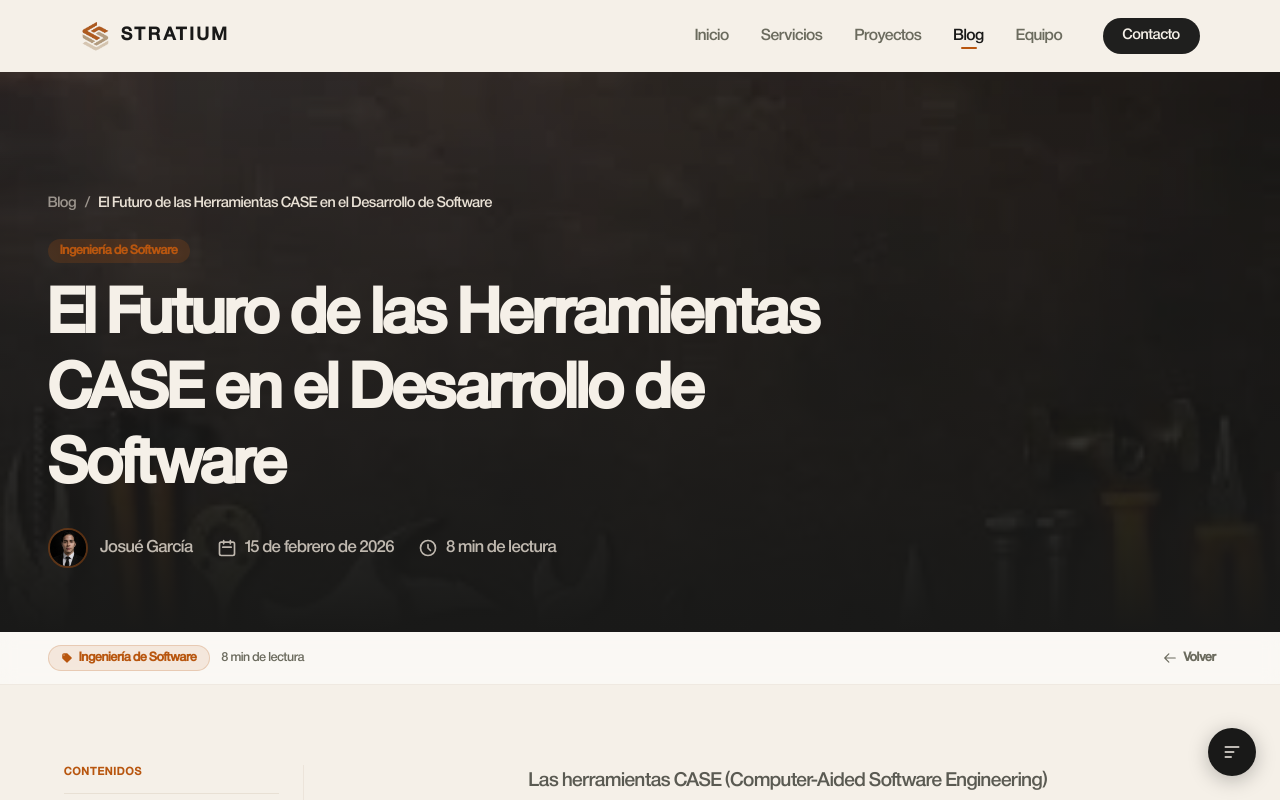
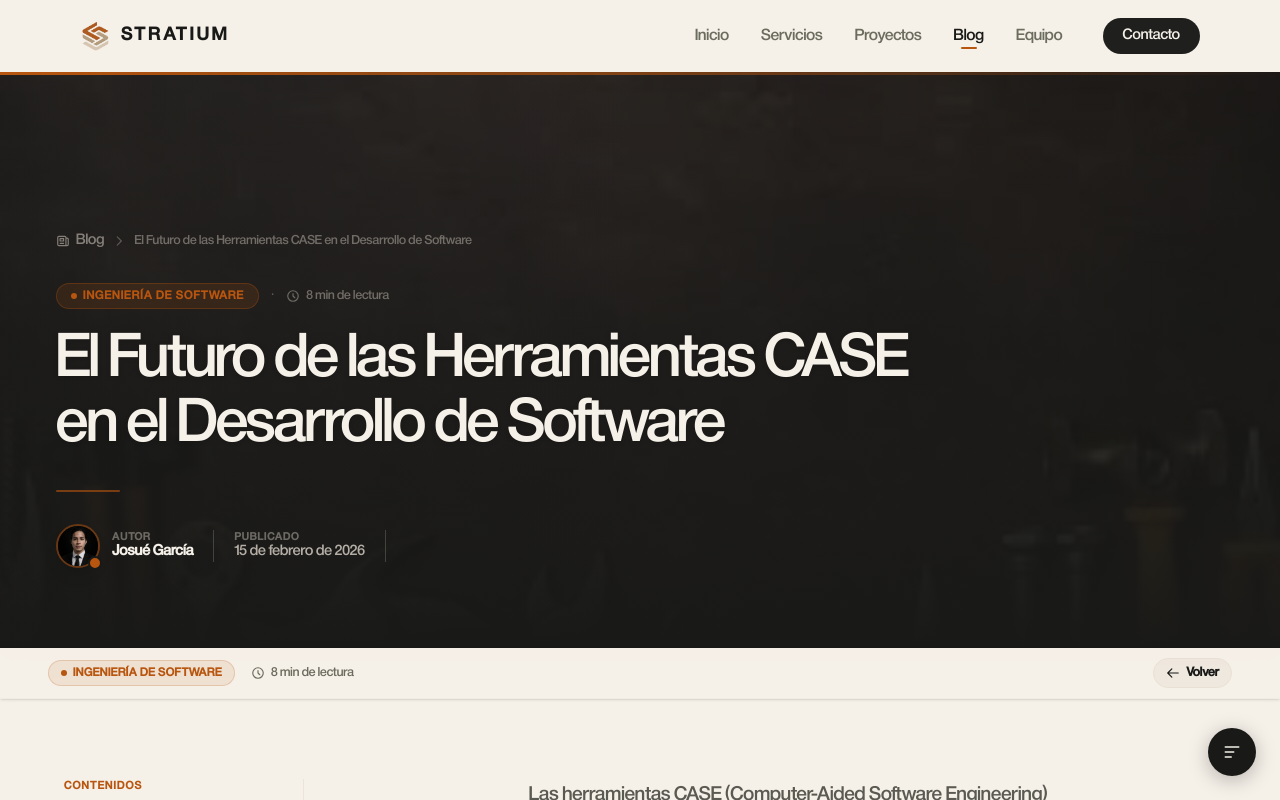
Before and after one commit to JosueGarciaAbata/team-corporate, an Angular app: page /blog/static-1 in a window 1280 px wide. Shown: the top 800 px of the page. Built offline with nearby package versions, Linux system fonts and the light colour scheme.

Commit message:
chore: fix bold text in blog detail page

```diff
--- a/src/app/pages/blog-detail/blog-detail.html
+++ b/src/app/pages/blog-detail/blog-detail.html
@@ -3,72 +3,107 @@
   <!-- ═══════════════════════════════════════════════ -->
   <!--  HERO / COVER IMAGE                            -->
   <!-- ═══════════════════════════════════════════════ -->
-  <section class="blog-detail-hero relative h-[60vh] lg:h-[70vh] flex items-end overflow-hidden bg-brand-charcoal">
+  <section class="blog-detail-hero relative min-h-[72vh] flex flex-col justify-end overflow-hidden bg-brand-charcoal">
 
-    <!-- Cover image -->
+    <!-- Cover image con parallax suave -->
     <img
       [src]="post.coverImageUrl"
       [alt]="post.title"
-      class="absolute inset-0 w-full h-full object-cover opacity-40"
+      class="absolute inset-0 w-full h-full object-cover scale-105 opacity-35"
     />
 
-    <!-- Gradient overlay -->
-    <div class="absolute inset-0 bg-linear-to-t from-brand-charcoal via-brand-charcoal/60 to-transparent"></div>
+    <!-- Gradiente multicapa: oscuro abajo, viñeta lateral sutil -->
+    <div class="absolute inset-0 bg-linear-to-t from-brand-charcoal via-brand-charcoal/70 to-brand-charcoal/10"></div>
+    <div class="absolute inset-0 bg-linear-to-r from-brand-charcoal/50 via-transparent to-transparent"></div>
+
+    <!-- Línea decorativa superior (acento color) -->
+    <div class="absolute top-0 left-0 right-0 h-0.75 bg-linear-to-r from-brand-accent via-brand-accent/60 to-transparent z-20"></div>
 
     <!-- Content -->
-    <div class="container mx-auto px-6 lg:px-12 relative z-10 pb-12 lg:pb-16">
+    <div class="container mx-auto px-6 lg:px-14 relative z-10 pt-20 pb-14 lg:pb-20">
 
       <!-- Breadcrumb -->
-      <div class="flex items-center gap-2 text-sm text-brand-warm/60 mb-6">
-        <a routerLink="/blog" class="hover:text-brand-accent transition-colors">Blog</a>
-        <span>/</span>
-        <span class="text-brand-warm">{{ post.title }}</span>
-      </div>
+      <nav aria-label="Migas de pan" class="flex items-center gap-2 text-sm mb-8">
+        <a routerLink="/blog" class="text-brand-warm/50 hover:text-brand-accent transition-colors duration-200 flex items-center gap-1.5">
+          <svg class="w-3.5 h-3.5" fill="none" stroke="currentColor" viewBox="0 0 24 24">
+            <path stroke-linecap="round" stroke-linejoin="round" stroke-width="2" d="M19 20H5a2 2 0 01-2-2V6a2 2 0 012-2h10a2 2 0 012 2v1m2 13a2 2 0 01-2-2V7m2 13a2 2 0 002-2V9a2 2 0 00-2-2h-2m-4-3H9M7 16h6M7 8h6v4H7V8z"/>
+          </svg>
+          Blog
+        </a>
+        <svg class="w-3.5 h-3.5 text-brand-warm/30" fill="none" stroke="currentColor" viewBox="0 0 24 24">
+          <path stroke-linecap="round" stroke-linejoin="round" stroke-width="2" d="M9 5l7 7-7 7"/>
+        </svg>
+        <span class="text-brand-warm/40 truncate max-w-65 lg:max-w-md text-xs">{{ post.title }}</span>
+      </nav>
 
       <div class="max-w-4xl">
 
         <!-- Category badge -->
-        <span class="inline-block px-3 py-1 text-xs font-semibold text-brand-accent bg-brand-accent/20 rounded-full mb-4">
+        <div class="flex items-center gap-3 mb-5">
+          <span class="inline-flex items-center gap-1.5 px-3.5 py-1 text-[11px] font-bold tracking-widest uppercase text-brand-accent bg-brand-accent/15 border border-brand-accent/30 rounded-full backdrop-blur-sm">
+            <span class="w-1.5 h-1.5 rounded-full bg-brand-accent inline-block"></span>
             {{ post.category }}
           </span>
+          <span class="text-brand-warm/35 text-xs hidden sm:block">·</span>
+          <span class="text-brand-warm/40 text-xs hidden sm:flex items-center gap-1.5">
+            <svg class="w-3.5 h-3.5" fill="none" stroke="currentColor" viewBox="0 0 24 24">
+              <path stroke-linecap="round" stroke-linejoin="round" stroke-width="2" d="M12 8v4l3 3m6-3a9 9 0 11-18 0 9 9 0 0118 0z"/>
+            </svg>
+            {{ post.readTime }} de lectura
+          </span>
+        </div>
 
         <!-- Title -->
-        <h1 class="text-4xl lg:text-6xl font-bold text-brand-cream leading-tight mb-6">
+        <h1 class="text-[2.4rem] sm:text-5xl lg:text-[3.6rem] font-medium text-brand-cream leading-[1.12] tracking-tight mb-8 drop-shadow-sm">
           {{ post.title }}
         </h1>
 
+        <!-- Separador fino -->
+        <div class="w-16 h-0.5 bg-brand-accent/60 mb-8 rounded-full"></div>
+
         <!-- Meta info -->
-        <div class="flex flex-wrap items-center gap-6 text-brand-warm/80">
+        <div class="flex flex-wrap items-center gap-5">
+
+          <!-- Author -->
           <div class="flex items-center gap-3">
-            <!-- Avatar — solo el primero -->
+            <div class="relative">
               <img
                 [src]="post.authors[0].avatarUrl"
                 [alt]="post.authors[0].name"
-              class="w-10 h-10 rounded-full object-cover border-2 border-brand-accent/40"
+                class="w-11 h-11 rounded-full object-cover border-2 border-brand-accent/50 shadow-lg"
               />
-            <!-- Names -->
-            <span class="font-medium">
+              <span class="absolute -bottom-0.5 -right-0.5 w-3.5 h-3.5 bg-brand-accent rounded-full border-2 border-brand-charcoal"></span>
+            </div>
+            <div class="flex flex-col">
+              <span class="text-[10px] font-semibold uppercase tracking-widest text-brand-warm/40 leading-none mb-0.5">Autor</span>
+              <span class="font-semibold text-brand-cream text-sm leading-none">
                 @if (post.authors.length === 1) {
                   {{ post.authors[0].name }}
                 } @else {
                   <button (click)="showAuthorsModal.set(true)" class="hover:text-brand-accent transition-colors cursor-pointer">
-                  {{ post.authors[0].name }} + {{ post.authors.length - 1 }} más
+                    {{ post.authors[0].name }} <span class="text-brand-accent">+{{ post.authors.length - 1 }}</span>
                   </button>
                 }
               </span>
             </div>
-          <div class="flex items-center gap-2">
-            <svg class="w-5 h-5" fill="none" stroke="currentColor" viewBox="0 0 24 24">
-              <path stroke-linecap="round" stroke-linejoin="round" stroke-width="2" d="M8 7V3m8 4V3m-9 8h10M5 21h14a2 2 0 002-2V7a2 2 0 00-2-2H5a2 2 0 00-2 2v12a2 2 0 002 2z"/>
-            </svg>
-            <span>{{ formatDate(post.date) }}</span>
           </div>
-          <div class="flex items-center gap-2">
-            <svg class="w-5 h-5" fill="none" stroke="currentColor" viewBox="0 0 24 24">
-              <path stroke-linecap="round" stroke-linejoin="round" stroke-width="2" d="M12 8v4l3 3m6-3a9 9 0 11-18 0 9 9 0 0118 0z"/>
-            </svg>
-            <span>{{ post.readTime }} de lectura</span>
+
+          <div class="w-px h-8 bg-brand-warm/20 hidden sm:block"></div>
+
+          <!-- Date -->
+          <div class="flex flex-col">
+            <span class="text-[10px] font-semibold uppercase tracking-widest text-brand-warm/40 leading-none mb-0.5">Publicado</span>
+            <span class="text-brand-warm/75 text-sm font-medium leading-none">{{ formatDate(post.date) }}</span>
           </div>
+
+          <div class="w-px h-8 bg-brand-warm/20 hidden sm:block"></div>
+
+          <!-- Read time (mobile también) -->
+          <div class="flex flex-col sm:hidden">
+            <span class="text-[10px] font-semibold uppercase tracking-widest text-brand-warm/40 leading-none mb-0.5">Lectura</span>
+            <span class="text-brand-warm/75 text-sm font-medium leading-none">{{ post.readTime }}</span>
+          </div>
+
         </div>
 
       </div>
@@ -82,37 +117,40 @@
   <article class="bg-brand-cream">
 
     <!-- ── TOP BAR: Tags + Acciones rápidas ── -->
-    <div class="border-b border-brand-warm/60 bg-white/50 backdrop-blur-sm sticky top-0 z-30">
+    <div class="border-b border-brand-warm/40 bg-brand-cream/90 backdrop-blur-md sticky top-0 z-30 shadow-sm">
       <div class="container mx-auto px-6 lg:px-12">
-        <div class="flex items-center justify-between py-3 gap-4">
+        <div class="flex items-center justify-between py-2.5 gap-4">
 
-          <!-- Category pill -->
-          <div class="flex items-center gap-3">
-            <span class="inline-flex items-center gap-1.5 px-3 py-1 text-xs font-semibold text-brand-accent bg-brand-accent/10 rounded-full border border-brand-accent/20">
-              <svg class="w-3 h-3" fill="currentColor" viewBox="0 0 20 20">
-                <path fill-rule="evenodd" d="M17.707 9.293a1 1 0 010 1.414l-7 7a1 1 0 01-1.414 0l-7-7A.997.997 0 012 10V5a3 3 0 013-3h5c.256 0 .512.098.707.293l7 7zM5 6a1 1 0 100-2 1 1 0 000 2z" clip-rule="evenodd"/>
-              </svg>
+          <!-- Left: category + read time -->
+          <div class="flex items-center gap-4 min-w-0">
+            <span class="inline-flex items-center gap-1.5 px-3 py-1 text-[11px] font-bold tracking-wider uppercase text-brand-accent bg-brand-accent/10 rounded-full border border-brand-accent/20 shrink-0">
+              <span class="w-1.5 h-1.5 rounded-full bg-brand-accent"></span>
               {{ post.category }}
             </span>
-            <span class="text-xs text-brand-muted hidden sm:inline">{{ post.readTime }} de lectura</span>
+            <div class="hidden sm:flex items-center gap-1.5 text-xs text-brand-muted">
+              <svg class="w-3.5 h-3.5 shrink-0" fill="none" stroke="currentColor" viewBox="0 0 24 24">
+                <path stroke-linecap="round" stroke-linejoin="round" stroke-width="2" d="M12 8v4l3 3m6-3a9 9 0 11-18 0 9 9 0 0118 0z"/>
+              </svg>
+              {{ post.readTime }} de lectura
+            </div>
           </div>
 
-          <!-- Quick actions -->
-          <div class="flex items-center gap-2">
+          <!-- Right: actions -->
+          <div class="flex items-center gap-1 shrink-0">
             @if (!post.isStatic) {
               <button
                 (click)="deleteBlog()"
-                class="inline-flex items-center gap-1.5 px-4 py-1.5 text-xs font-semibold text-brand-muted border border-brand-warm rounded-full hover:border-brand-accent/40 hover:text-brand-accent transition-all duration-200 cursor-pointer"
+                class="inline-flex items-center gap-1.5 px-3 py-1.5 text-xs font-medium text-brand-muted hover:text-red-500 hover:bg-red-50 rounded-full transition-all duration-200 cursor-pointer"
               >
                 <svg class="w-3.5 h-3.5" fill="none" stroke="currentColor" viewBox="0 0 24 24">
                   <path stroke-linecap="round" stroke-linejoin="round" stroke-width="2" d="M19 7l-.867 12.142A2 2 0 0116.138 21H7.862a2 2 0 01-1.995-1.858L5 7m5 4v6m4-6v6m1-10V4a1 1 0 00-1-1h-4a1 1 0 00-1 1v3M4 7h16"/>
                 </svg>
-                Eliminar
+                <span class="hidden sm:inline">Eliminar</span>
               </button>
             }
             <a
               routerLink="/blog"
-              class="inline-flex items-center gap-1.5 px-4 py-1.5 text-xs font-semibold text-brand-muted hover:text-brand-charcoal transition-colors duration-200"
+              class="inline-flex items-center gap-1.5 px-3 py-1.5 text-xs font-semibold text-brand-charcoal bg-brand-warm/50 hover:bg-brand-warm border border-brand-warm hover:border-brand-warm/80 rounded-full transition-all duration-200"
             >
               <svg class="w-3.5 h-3.5" fill="none" stroke="currentColor" viewBox="0 0 24 24">
                 <path stroke-linecap="round" stroke-linejoin="round" stroke-width="2" d="M10 19l-7-7m0 0l7-7m-7 7h18"/>
```
Lines whose indentation alone changed are shown as unchanged.
